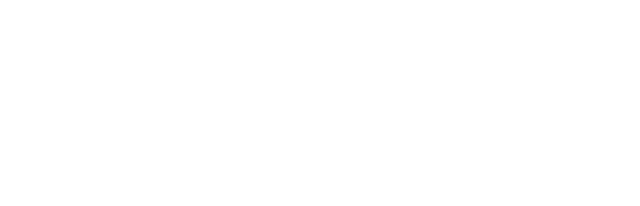
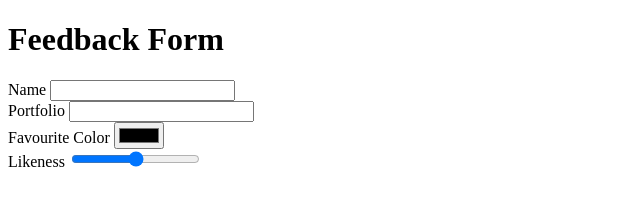
Before and after one commit to acciojob/html-feedback-form-dailyuse0426-droid, a website: page main.html in a window 1280 px wide. Shown: the whole page, without its empty margins (0-640 px from the left). Drawn offline with Linux system fonts and the light colour scheme.

Commit message:
created a submission

```diff
--- a/main.html
+++ b/main.html
@@ -1,16 +1,33 @@
+
 <!DOCTYPE html>
+<html>
+<head>
+    <link rel="stylesheet" href="styles.css">
+</head>
+<body>
+    <!-- the entire body must be written by student -->
+    <form method="POST">
+        <h1>Feedback Form</h1>
 
-<html>
+        <label for="name">Name</label>
+        <input type="text" id="name" name="name"
+               minlength="3" maxlength="50" required>
+        <br>
 
-<head>
-	<link rel="stylesheet" href="styles.css">
-</head>
+        <label for="portfolio">Portfolio</label>
+        <input type="url" id="portfolio" name="portfolio" required>
+        <br>
 
-<body>
-	<!-- the entire body must be written by student -->
-    <script type="text/javascript" src="./script.js">
-</script>
+        <label for="favColor">Favourite Color</label>
+        <input type="color" id="favColor" name="favColor">
+        <br>
 
+        <label for="likeness">Likeness</label>
+        <input type="range" id="likeness" name="likeness"
+               min="1" max="100">
+
+    </form>
+
+    <script type="text/javascript" src="./script.js"></script>
 </body>
-
 </html>
```
